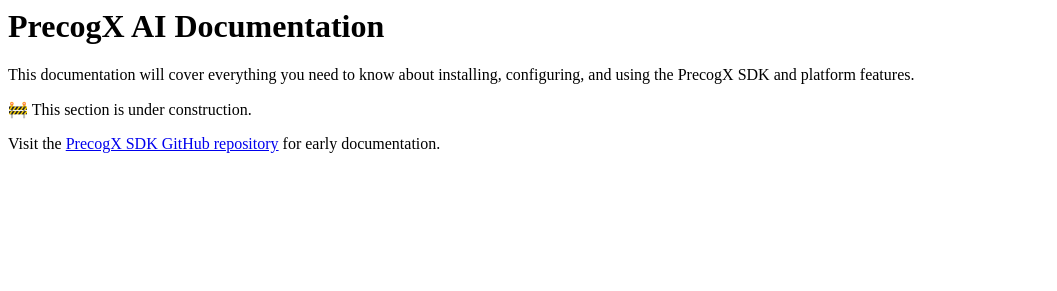
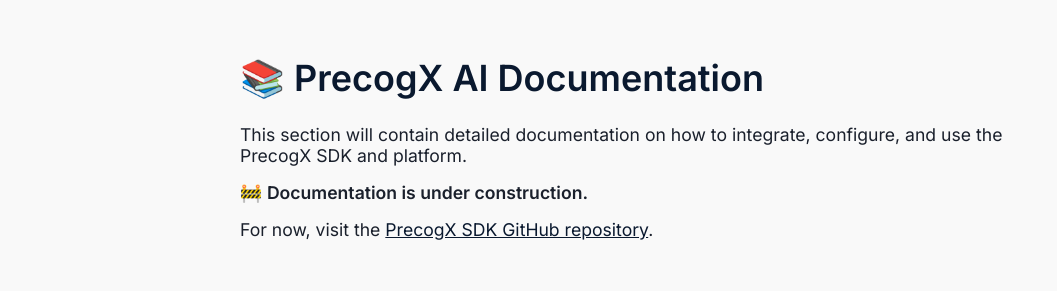
Before and after one commit to precogxai/precogxai.github.io, a plain HTML site: page docs/index.html in a window 1280 px wide. Shown: the whole page, without its empty margins (0-1057 px from the left). Drawn offline with Linux system fonts and the light colour scheme.

Commit message:
Update docs index.html

```diff
--- a/docs/index.html
+++ b/docs/index.html
@@ -1,4 +1,37 @@
-<h1>PrecogX AI Documentation</h1>
-<p>This documentation will cover everything you need to know about installing, configuring, and using the PrecogX SDK and platform features.</p>
-<p>🚧 This section is under construction.</p>
-<p>Visit the <a href="https://github.com/precogxai/precogx_sdk">PrecogX SDK GitHub repository</a> for early documentation.</p>
+<!DOCTYPE html>
+<html lang="en">
+<head>
+  <meta charset="UTF-8" />
+  <meta name="viewport" content="width=device-width, initial-scale=1.0" />
+  <title>PrecogX AI Documentation</title>
+  <link href="https://fonts.googleapis.com/css2?family=Inter:wght@400;600&display=swap" rel="stylesheet" />
+  <style>
+    body {
+      font-family: 'Inter', sans-serif;
+      background-color: #f9f9f9;
+      color: #1a202c;
+      max-width: 800px;
+      margin: auto;
+      padding: 2rem;
+    }
+    h1 {
+      color: #0a192f;
+      font-size: 2.25rem;
+    }
+    p {
+      font-size: 1.1rem;
+      margin: 1rem 0;
+    }
+    a {
+      color: #0a192f;
+      text-decoration: underline;
+    }
+  </style>
+</head>
+<body>
+  <h1>📚 PrecogX AI Documentation</h1>
+  <p>This section will contain detailed documentation on how to integrate, configure, and use the PrecogX SDK and platform.</p>
+  <p>🚧 <strong>Documentation is under construction.</strong></p>
+  <p>For now, visit the <a href="https://github.com/precogxai/precogx_sdk" target="_blank">PrecogX SDK GitHub repository</a>.</p>
+</body>
+</html>
```
